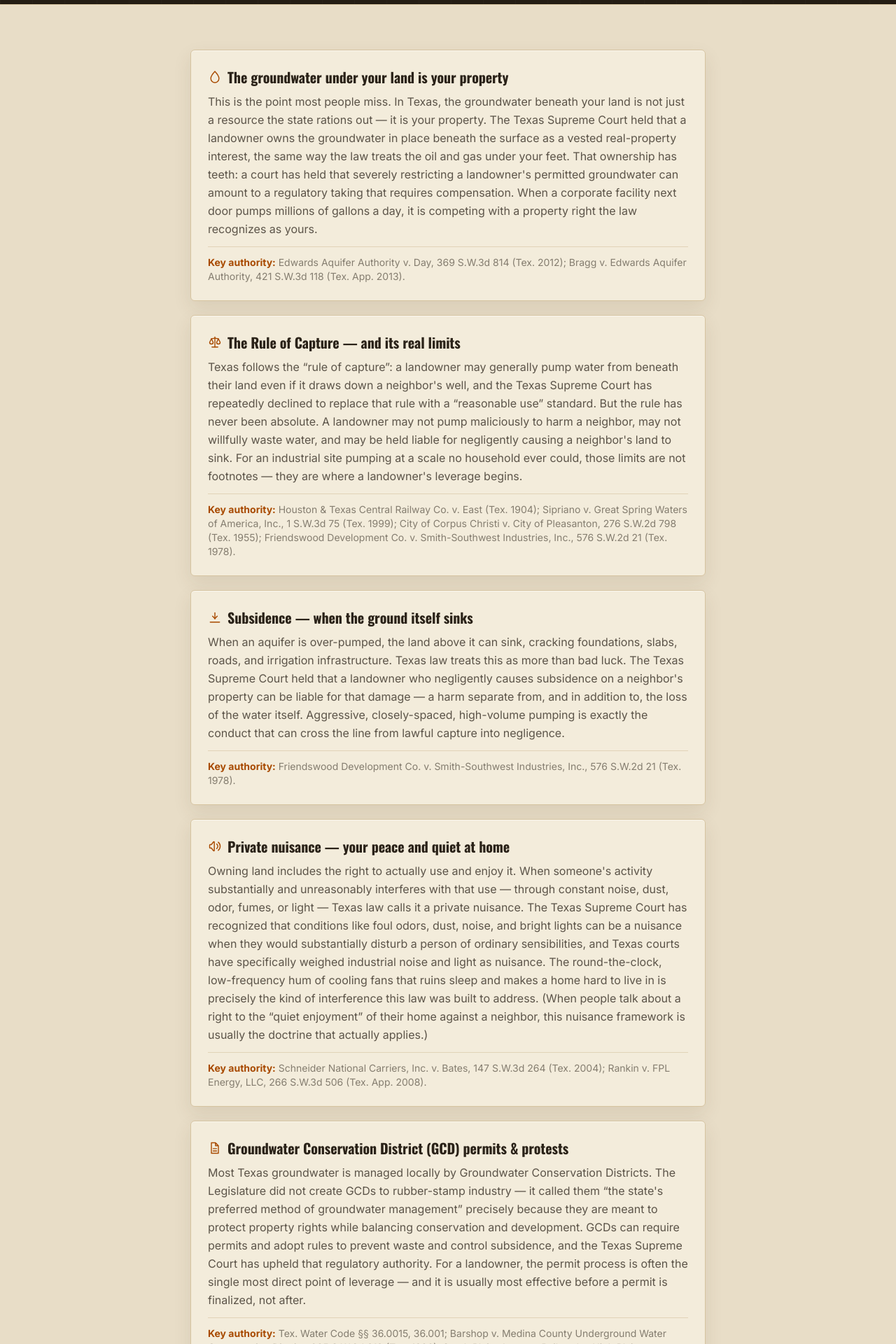
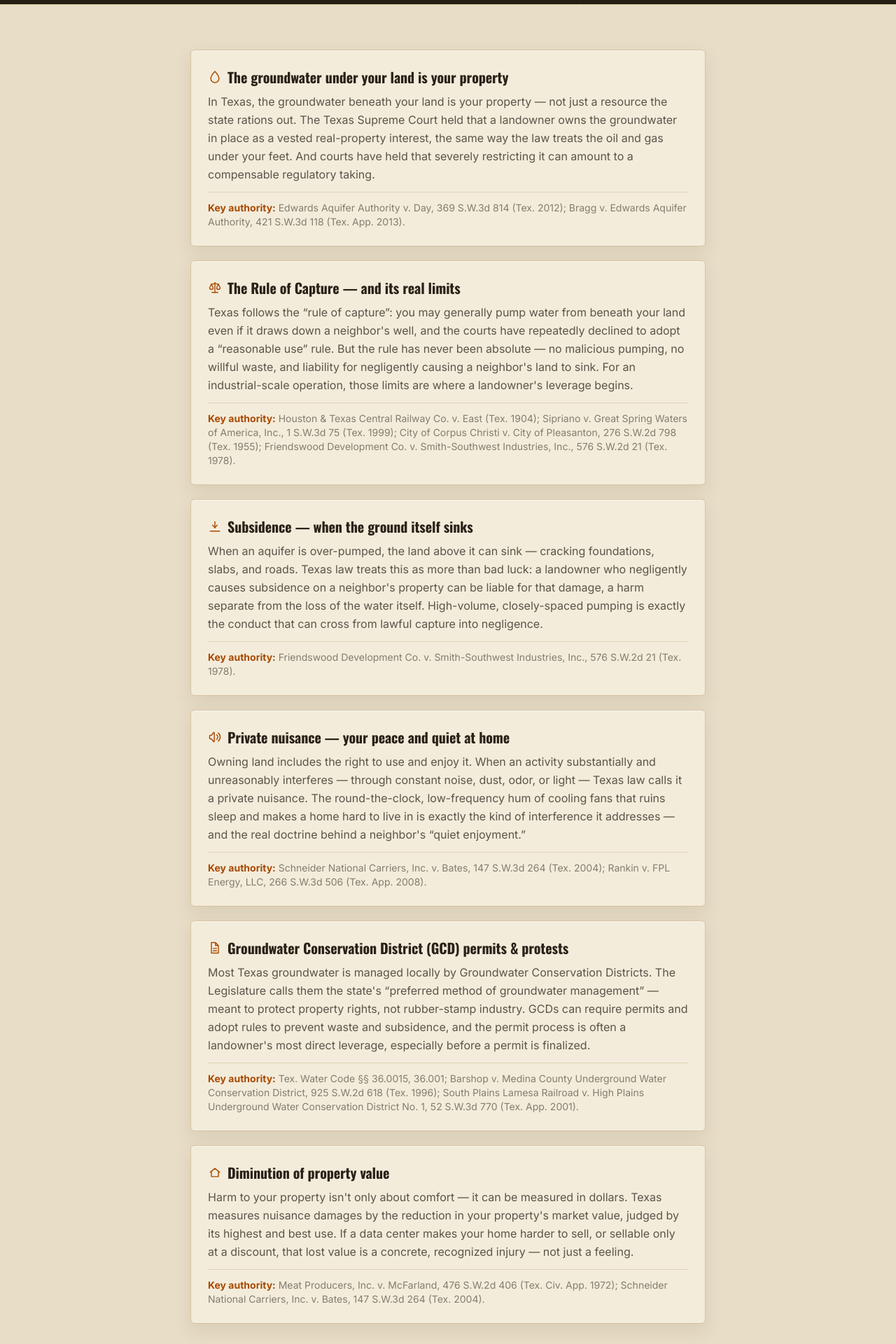
Before and after one commit to JimGoff518/bigdatadamage, a Next.js app: page /your-rights in a window 1280 px wide. Shown: the part 500-2420 px from the top of the page at 70% size. Built offline with nearby package versions, Linux system fonts and the light colour scheme; no server answers.

Commit message:
Even out Your Rights card text so heights match

```diff
--- a/src/app/your-rights/page.tsx
+++ b/src/app/your-rights/page.tsx
@@ -18,41 +18,41 @@ const sections: Section[] = [
   {
     icon: "water",
     title: "The groundwater under your land is your property",
-    body: "This is the point most people miss. In Texas, the groundwater beneath your land is not just a resource the state rations out — it is your property. The Texas Supreme Court held that a landowner owns the groundwater in place beneath the surface as a vested real-property interest, the same way the law treats the oil and gas under your feet. That ownership has teeth: a court has held that severely restricting a landowner's permitted groundwater can amount to a regulatory taking that requires compensation. When a corporate facility next door pumps millions of gallons a day, it is competing with a property right the law recognizes as yours.",
+    body: "In Texas, the groundwater beneath your land is your property — not just a resource the state rations out. The Texas Supreme Court held that a landowner owns the groundwater in place as a vested real-property interest, the same way the law treats the oil and gas under your feet. And courts have held that severely restricting it can amount to a compensable regulatory taking.",
     authority:
       "Edwards Aquifer Authority v. Day, 369 S.W.3d 814 (Tex. 2012); Bragg v. Edwards Aquifer Authority, 421 S.W.3d 118 (Tex. App. 2013).",
   },
   {
     icon: "scale",
     title: "The Rule of Capture — and its real limits",
-    body: "Texas follows the “rule of capture”: a landowner may generally pump water from beneath their land even if it draws down a neighbor's well, and the Texas Supreme Court has repeatedly declined to replace that rule with a “reasonable use” standard. But the rule has never been absolute. A landowner may not pump maliciously to harm a neighbor, may not willfully waste water, and may be held liable for negligently causing a neighbor's land to sink. For an industrial site pumping at a scale no household ever could, those limits are not footnotes — they are where a landowner's leverage begins.",
+    body: "Texas follows the “rule of capture”: you may generally pump water from beneath your land even if it draws down a neighbor's well, and the courts have repeatedly declined to adopt a “reasonable use” rule. But the rule has never been absolute — no malicious pumping, no willful waste, and liability for negligently causing a neighbor's land to sink. For an industrial-scale operation, those limits are where a landowner's leverage begins.",
     authority:
       "Houston & Texas Central Railway Co. v. East (Tex. 1904); Sipriano v. Great Spring Waters of America, Inc., 1 S.W.3d 75 (Tex. 1999); City of Corpus Christi v. City of Pleasanton, 276 S.W.2d 798 (Tex. 1955); Friendswood Development Co. v. Smith-Southwest Industries, Inc., 576 S.W.2d 21 (Tex. 1978).",
   },
   {
     icon: "subsidence",
     title: "Subsidence — when the ground itself sinks",
-    body: "When an aquifer is over-pumped, the land above it can sink, cracking foundations, slabs, roads, and irrigation infrastructure. Texas law treats this as more than bad luck. The Texas Supreme Court held that a landowner who negligently causes subsidence on a neighbor's property can be liable for that damage — a harm separate from, and in addition to, the loss of the water itself. Aggressive, closely-spaced, high-volume pumping is exactly the conduct that can cross the line from lawful capture into negligence.",
+    body: "When an aquifer is over-pumped, the land above it can sink — cracking foundations, slabs, and roads. Texas law treats this as more than bad luck: a landowner who negligently causes subsidence on a neighbor's property can be liable for that damage, a harm separate from the loss of the water itself. High-volume, closely-spaced pumping is exactly the conduct that can cross from lawful capture into negligence.",
     authority: "Friendswood Development Co. v. Smith-Southwest Industries, Inc., 576 S.W.2d 21 (Tex. 1978).",
   },
   {
     icon: "sound",
     title: "Private nuisance — your peace and quiet at home",
-    body: "Owning land includes the right to actually use and enjoy it. When someone's activity substantially and unreasonably interferes with that use — through constant noise, dust, odor, fumes, or light — Texas law calls it a private nuisance. The Texas Supreme Court has recognized that conditions like foul odors, dust, noise, and bright lights can be a nuisance when they would substantially disturb a person of ordinary sensibilities, and Texas courts have specifically weighed industrial noise and light as nuisance. The round-the-clock, low-frequency hum of cooling fans that ruins sleep and makes a home hard to live in is precisely the kind of interference this law was built to address. (When people talk about a right to the “quiet enjoyment” of their home against a neighbor, this nuisance framework is usually the doctrine that actually applies.)",
+    body: "Owning land includes the right to use and enjoy it. When an activity substantially and unreasonably interferes — through constant noise, dust, odor, or light — Texas law calls it a private nuisance. The round-the-clock, low-frequency hum of cooling fans that ruins sleep and makes a home hard to live in is exactly the kind of interference it addresses — and the real doctrine behind a neighbor's “quiet enjoyment.”",
     authority:
       "Schneider National Carriers, Inc. v. Bates, 147 S.W.3d 264 (Tex. 2004); Rankin v. FPL Energy, LLC, 266 S.W.3d 506 (Tex. App. 2008).",
   },
   {
     icon: "doc",
     title: "Groundwater Conservation District (GCD) permits & protests",
-    body: "Most Texas groundwater is managed locally by Groundwater Conservation Districts. The Legislature did not create GCDs to rubber-stamp industry — it called them “the state's preferred method of groundwater management” precisely because they are meant to protect property rights while balancing conservation and development. GCDs can require permits and adopt rules to prevent waste and control subsidence, and the Texas Supreme Court has upheld that regulatory authority. For a landowner, the permit process is often the single most direct point of leverage — and it is usually most effective before a permit is finalized, not after.",
+    body: "Most Texas groundwater is managed locally by Groundwater Conservation Districts. The Legislature calls them the state's “preferred method of groundwater management” — meant to protect property rights, not rubber-stamp industry. GCDs can require permits and adopt rules to prevent waste and subsidence, and the permit process is often a landowner's most direct leverage, especially before a permit is finalized.",
     authority:
       "Tex. Water Code §§ 36.0015, 36.001; Barshop v. Medina County Underground Water Conservation District, 925 S.W.2d 618 (Tex. 1996); South Plains Lamesa Railroad v. High Plains Underground Water Conservation District No. 1, 52 S.W.3d 770 (Tex. App. 2001).",
   },
   {
     icon: "home",
     title: "Diminution of property value",
-    body: "Harm to your property is not only about comfort — it can be measured in dollars. Texas measures nuisance damages by the reduction in your property's market value, judged by its highest and best use, not merely its current use. Whether a nuisance is treated as “permanent” or “temporary” affects how that lost value is calculated. If a data center makes your home harder to sell, or sellable only at a steep discount, that lost value is a concrete, recognized financial injury — not just a feeling.",
+    body: "Harm to your property isn't only about comfort — it can be measured in dollars. Texas measures nuisance damages by the reduction in your property's market value, judged by its highest and best use. If a data center makes your home harder to sell, or sellable only at a discount, that lost value is a concrete, recognized injury — not just a feeling.",
     authority:
       "Meat Producers, Inc. v. McFarland, 476 S.W.2d 406 (Tex. Civ. App. 1972); Schneider National Carriers, Inc. v. Bates, 147 S.W.3d 264 (Tex. 2004).",
   },
```
